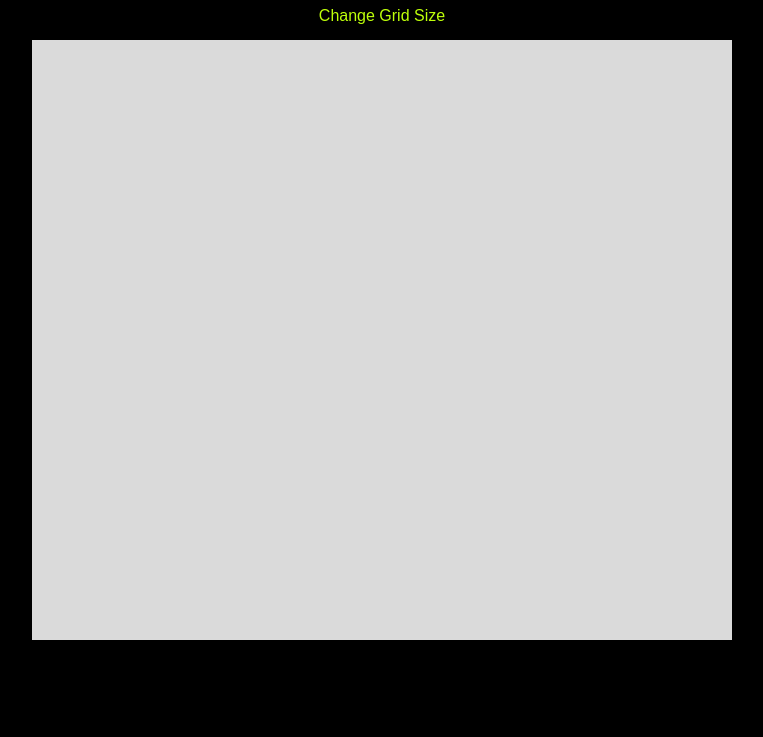
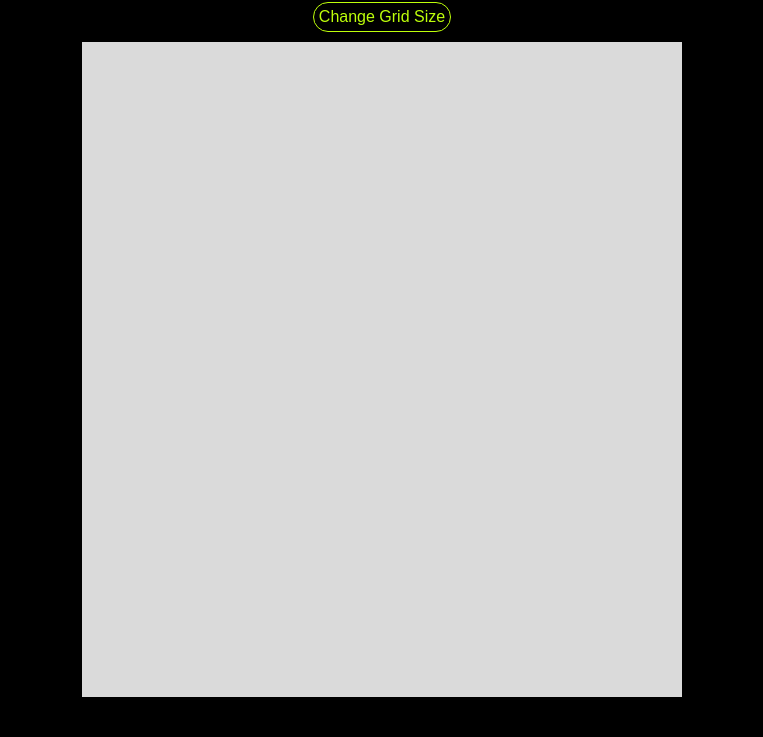
Before and after one commit to DamianSwarts/etch-a-sketch, a plain HTML site: page index.html in a window 1280 px wide. Shown: the part 63-800 px from the top of the page, without its empty margins (258-1021 px from the left). Drawn offline with Linux system fonts and the light colour scheme.

Commit message:
Changed the title of my page and adjusted some CSS properties

```diff
--- a/index.html
+++ b/index.html
@@ -5,7 +5,7 @@
         <meta name="viewport" content="width=device-width, initial-scale=1.0">
         <script src="script.js" defer></script>
         <link rel="stylesheet" href="./styles.css">
-        <title>Etch-a-Sketch</title>
+        <title>🎨 Etch-a-Sketch</title>
     </head>
     <body id="body">
         <h1>PROJECT: ETCH-a-SKETCH</h1>
--- a/styles.css
+++ b/styles.css
@@ -23,8 +23,8 @@ h1{
     display: flex;
     flex: auto;
     flex-flow: column nowrap;
-    height: 650px;
-    max-height: 600px;
+    height: 900px;
+    max-height: 900px;
     margin: 0 auto;
 }
 
@@ -33,7 +33,7 @@ h1{
     flex-direction: row;
     flex: auto;
     height:5px;
-    width: 700px;
+    width: 600px;
 }
 
 .grid-cell {
@@ -50,7 +50,7 @@ button{
     color: hsl(76, 100%, 52%);
     background-color: black;
     padding: 5px;
-    border: hsl(76, 100%, 52%);
+    border: 0.1px solid hsl(76, 100%, 52%);
     font-size: 1rem;
     font-weight: 500;
     border-radius: 25px;
```
